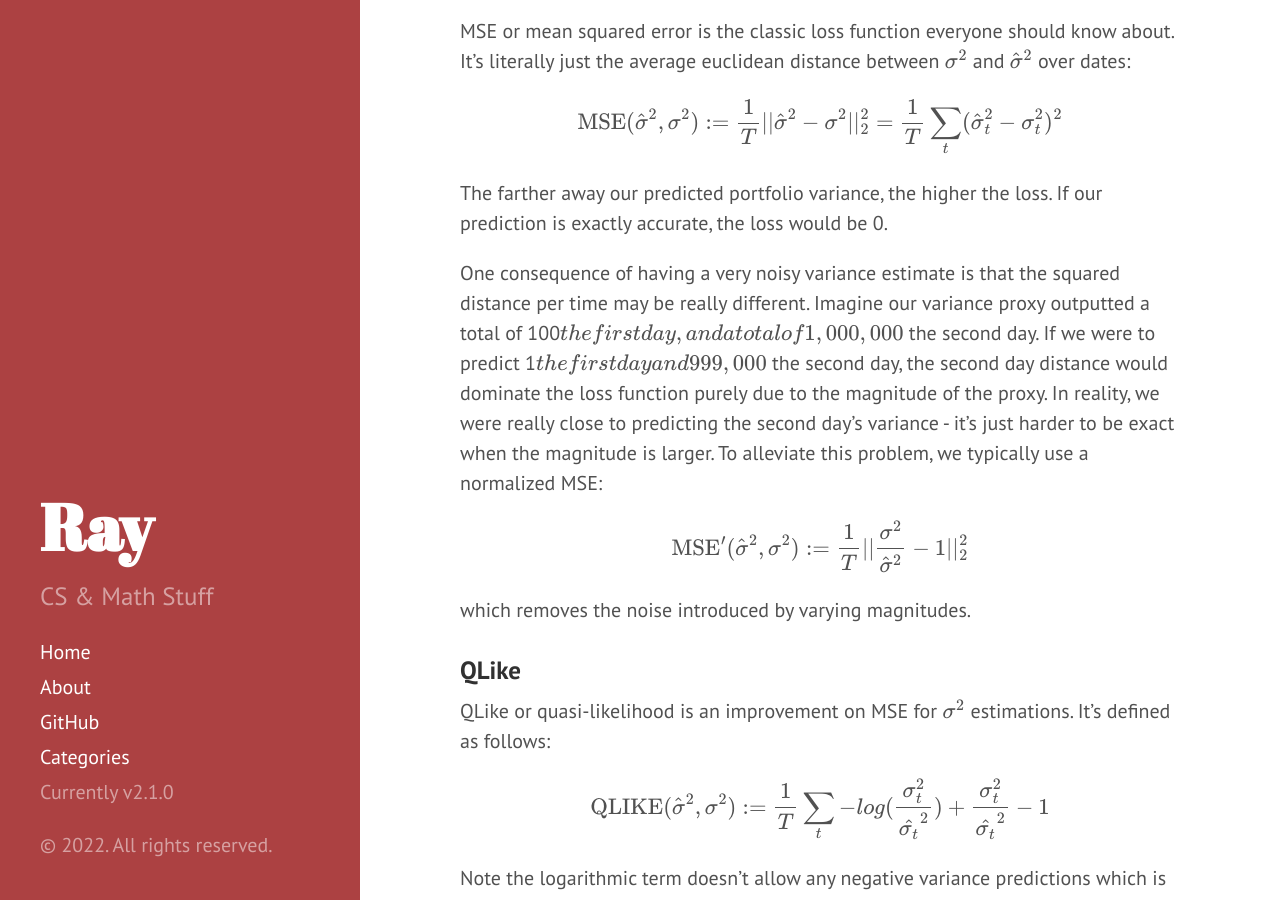
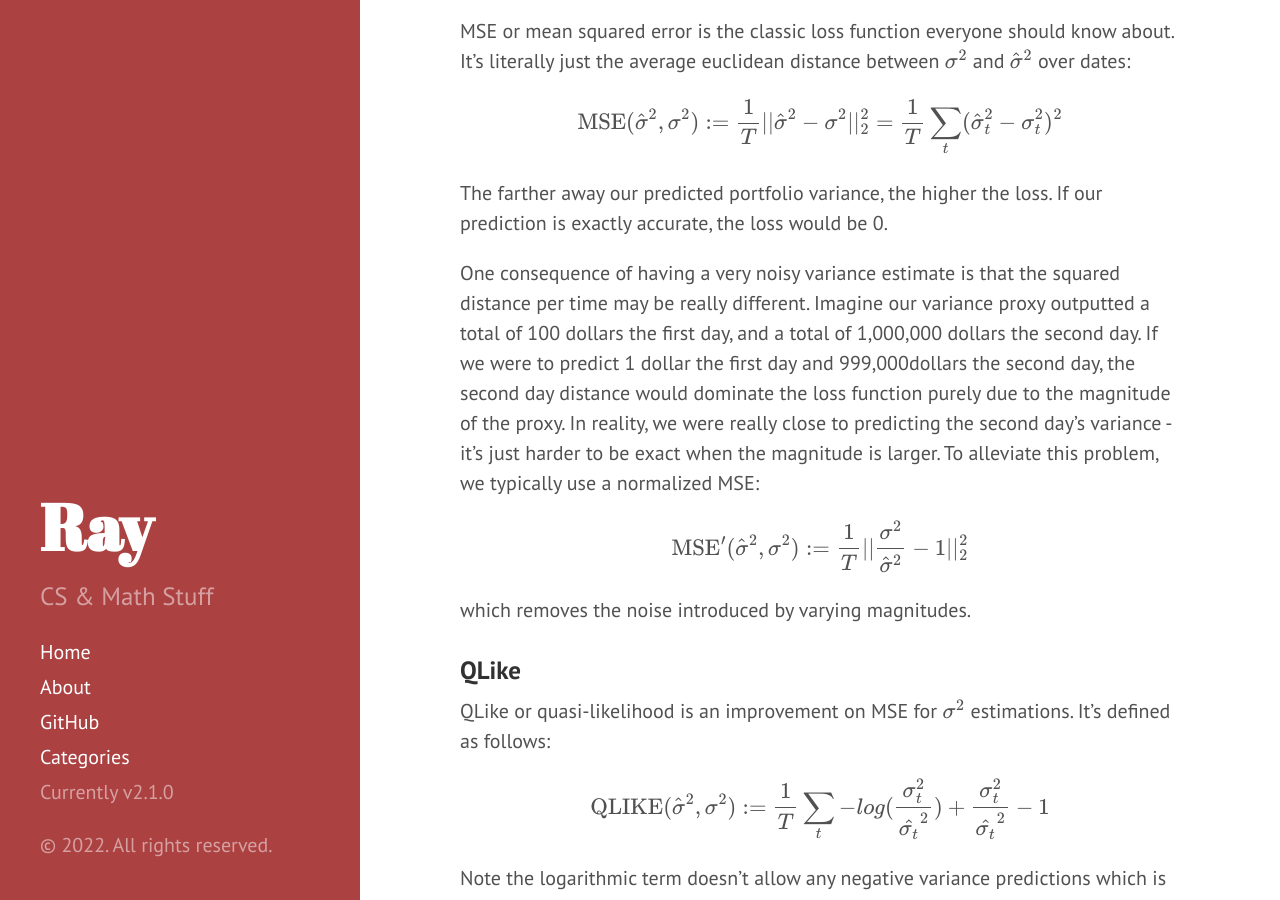
Before and after one commit to OneRaynyDay/oneraynyday.github.io, a Jekyll site: the page built from _posts/2022-04-26-Portfolio-Risk-Pt2.md, in a window 1280 px wide and 900 px high, scrolled down 10975 px. Built offline with Jekyll 4.4.1, drawn with Linux system fonts in a browser that asks for light colours; formulas are drawn with MathJax 3; comment, search, counter and statistics services are not loaded.

Commit message:
Fix formatting

```diff
--- a/_posts/2022-04-26-Portfolio-Risk-Pt2.md
+++ b/_posts/2022-04-26-Portfolio-Risk-Pt2.md
@@ -234,7 +234,7 @@ $$
 
 The farther away our predicted portfolio variance, the higher the loss. If our prediction is exactly accurate, the loss would be 0.
 
-One consequence of having a very noisy variance estimate is that the squared distance per time may be really different. Imagine our variance proxy outputted a total of 100\$ the first day, and a total of 1,000,000\$ the second day. If we were to predict 1\$ the first day and 999,000\$ the second day, the second day distance would dominate the loss function purely due to the magnitude of the proxy. In reality, we were really close to predicting the second day's variance - it's just harder to be exact when the magnitude is larger. To alleviate this problem, we typically use a normalized MSE:
+One consequence of having a very noisy variance estimate is that the squared distance per time may be really different. Imagine our variance proxy outputted a total of 100 dollars the first day, and a total of 1,000,000 dollars the second day. If we were to predict 1 dollar the first day and 999,000dollars the second day, the second day distance would dominate the loss function purely due to the magnitude of the proxy. In reality, we were really close to predicting the second day's variance - it's just harder to be exact when the magnitude is larger. To alleviate this problem, we typically use a normalized MSE:
 
 $$
 \text{MSE}'(\hat{\sigma}^2, \sigma^2) := \frac{1}{T} \vert  \vert \frac{\sigma^2}{\hat{\sigma}^2} - 1 \vert  \vert _2^2
```
